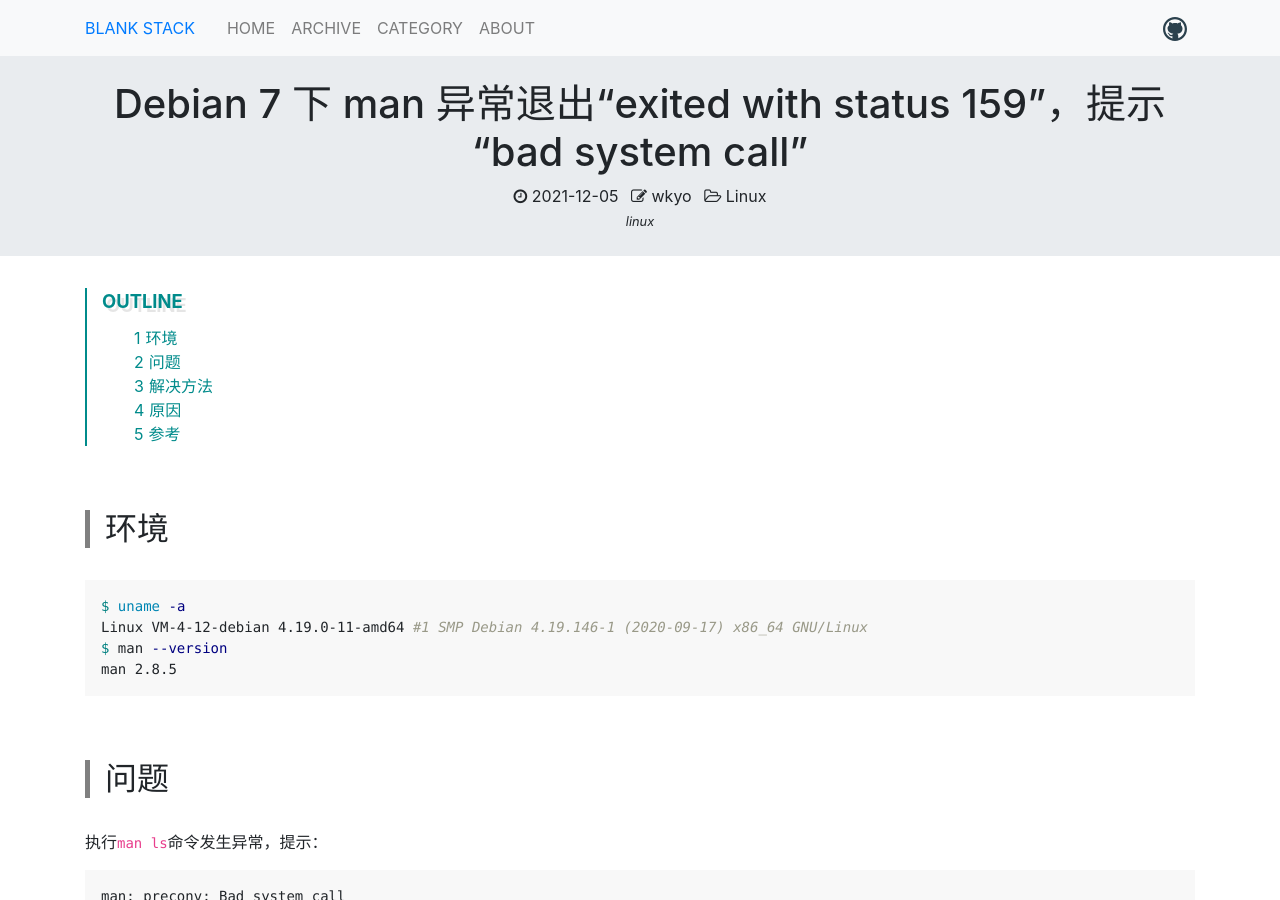
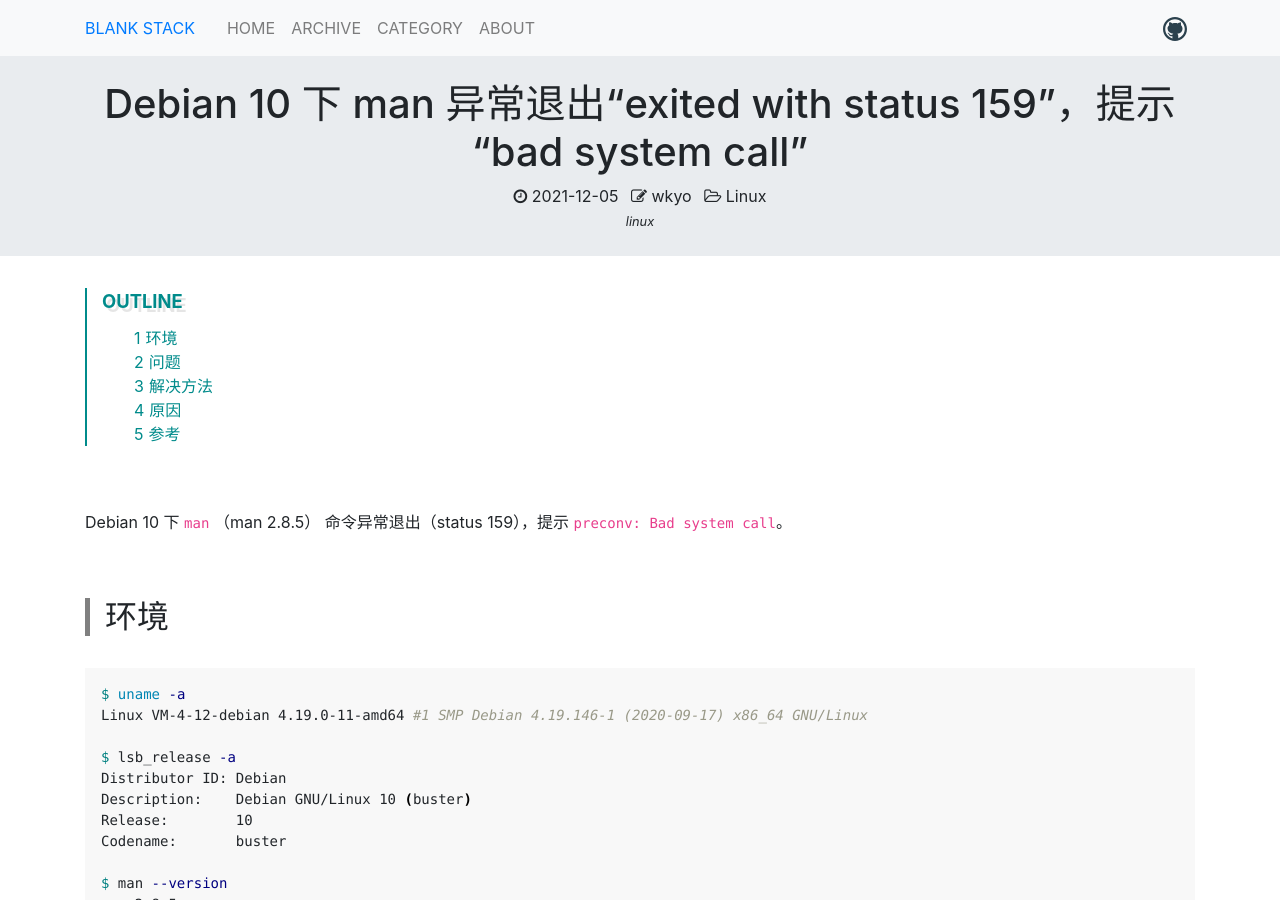
Before and after one commit to wkyo/wkyo.github.io, a Jekyll site: the page built from _posts/2021-12-05-man-crash-bad-system-call.md, in a window 1280 px wide and 900 px high. Built offline with Jekyll 4.4.1, drawn with Linux system fonts in a browser that asks for light colours; nearby versions of some CDN libraries; comment, search, counter and statistics services are not loaded.

Commit message:
update abstract

````diff
--- a/_posts/2021-12-05-man-crash-bad-system-call.md
+++ b/_posts/2021-12-05-man-crash-bad-system-call.md
@@ -1,17 +1,25 @@
 ---
 layout: post
-title: Debian 7 下 man 异常退出“exited with status 159”，提示“bad system call”
-excerpt_separator: <!--more-->
+title: Debian 10 下 man 异常退出“exited with status 159”，提示“bad system call”
 categories: Linux
 tags:
   - linux
 ---
+
+Debian 10 下 `man` （man 2.8.5） 命令异常退出（status 159），提示 `preconv: Bad system call`。
 
 # 环境
 
 ```sh
 $ uname -a
 Linux VM-4-12-debian 4.19.0-11-amd64 #1 SMP Debian 4.19.146-1 (2020-09-17) x86_64 GNU/Linux
+
+$ lsb_release -a
+Distributor ID: Debian
+Description:    Debian GNU/Linux 10 (buster)
+Release:        10
+Codename:       buster
+
 $ man --version
 man 2.8.5
 ```
@@ -26,8 +34,6 @@ man: nroff: Bad system call
 
 man: command exited with status 159: (cd /usr/share/man && /usr/lib/man-db/zsoelim) | (cd /usr/share/man && /usr/lib/man-db/manconv -f UTF-8:ISO-8859-1 -t UTF-8//IGNORE) | (cd /usr/share/man && preconv -e UTF-8) | (cd /usr/share/man && tbl) | (cd /usr/share/man && nroff -mandoc -rLL=143n -rLT=143n -Tutf8)
 ```
-
-<!--more-->
 
 # 解决方法
 
````
